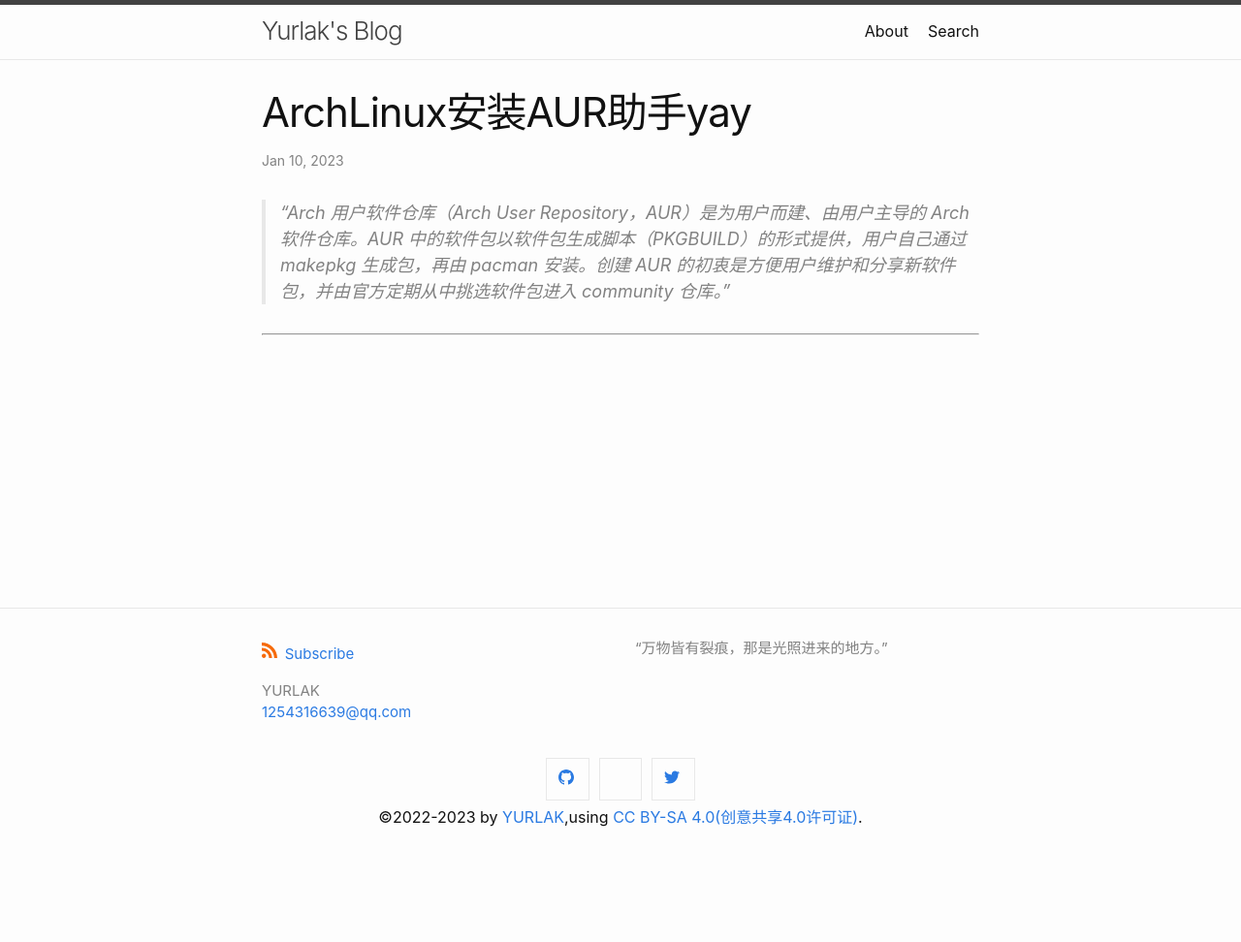
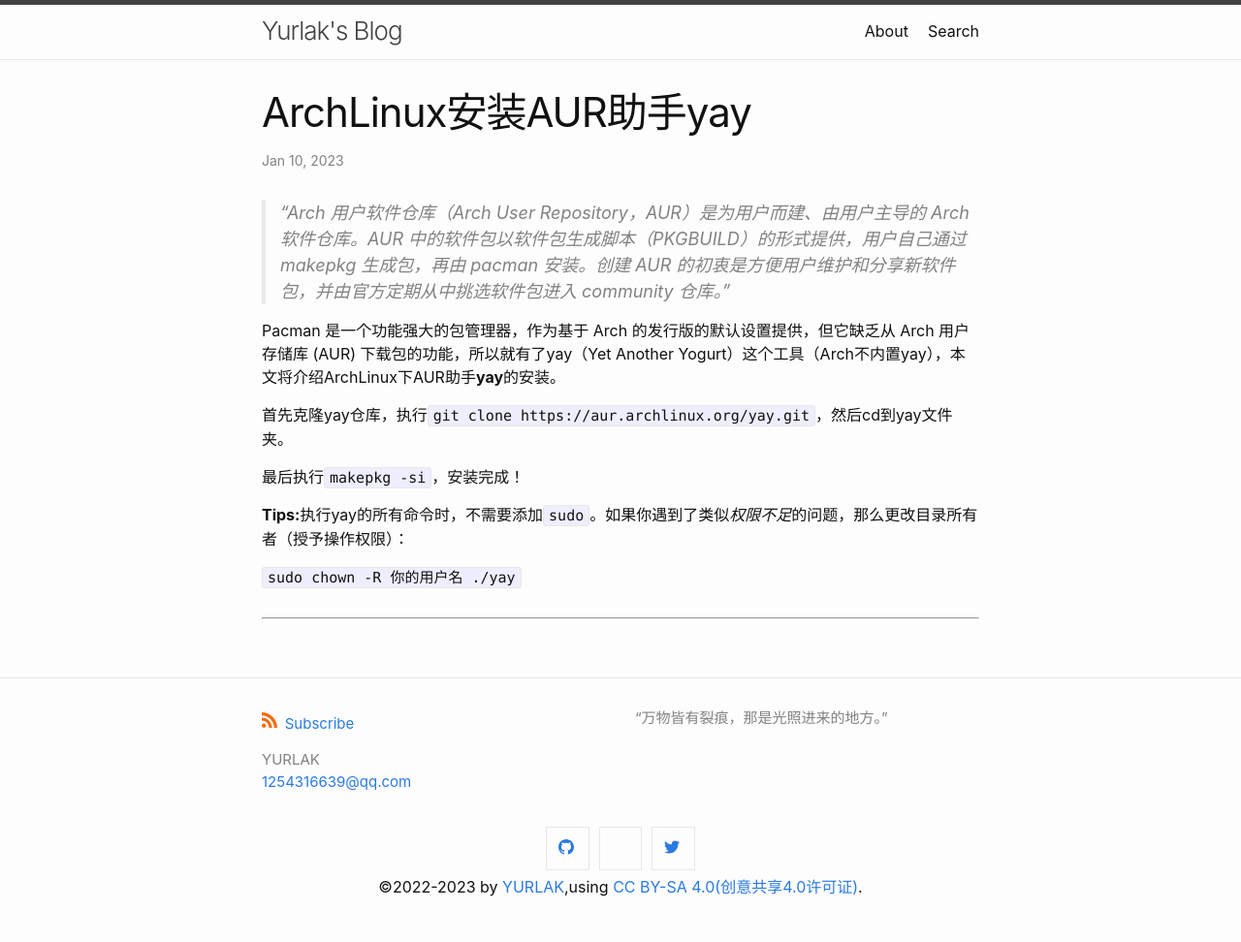
Before and after one commit to YURLAK/YURLAK.github.io, a Jekyll site: the page built from _posts/2023-01-10-Arch安装AUR助手yay.md, in a window 1280 px wide. Shown: the whole page at 97% size. Built offline with Jekyll 4.4.1, drawn with Linux system fonts in a browser that asks for light colours; comment, search, counter and statistics services are not loaded; before the commit the page ends 900 px from its top, so only the background shows below that.

Commit message:
Update 2023-01-10-Arch安装AUR助手yay.md

```diff
--- a/_posts/2023-01-10-Arch安装AUR助手yay.md
+++ b/_posts/2023-01-10-Arch安装AUR助手yay.md
@@ -6,3 +6,13 @@
 tags: [Arch,Linux]
 ---
 >“Arch 用户软件仓库（Arch User Repository，AUR）是为用户而建、由用户主导的 Arch 软件仓库。AUR 中的软件包以软件包生成脚本（PKGBUILD）的形式提供，用户自己通过 makepkg 生成包，再由 pacman 安装。创建 AUR 的初衷是方便用户维护和分享新软件包，并由官方定期从中挑选软件包进入 community 仓库。”
+
+Pacman 是一个功能强大的包管理器，作为基于 Arch 的发行版的默认设置提供，但它缺乏从 Arch 用户存储库 (AUR) 下载包的功能，所以就有了yay（Yet Another Yogurt）这个工具（Arch不内置yay），本文将介绍ArchLinux下AUR助手**yay**的安装。
+
+首先克隆yay仓库，执行`git clone https://aur.archlinux.org/yay.git`，然后cd到yay文件夹。
+
+最后执行`makepkg -si`，安装完成！
+
+**Tips:**执行yay的所有命令时，不需要添加`sudo`。如果你遇到了类似*权限不足*的问题，那么更改目录所有者（授予操作权限）：
+
+`sudo chown -R 你的用户名 ./yay`
```
